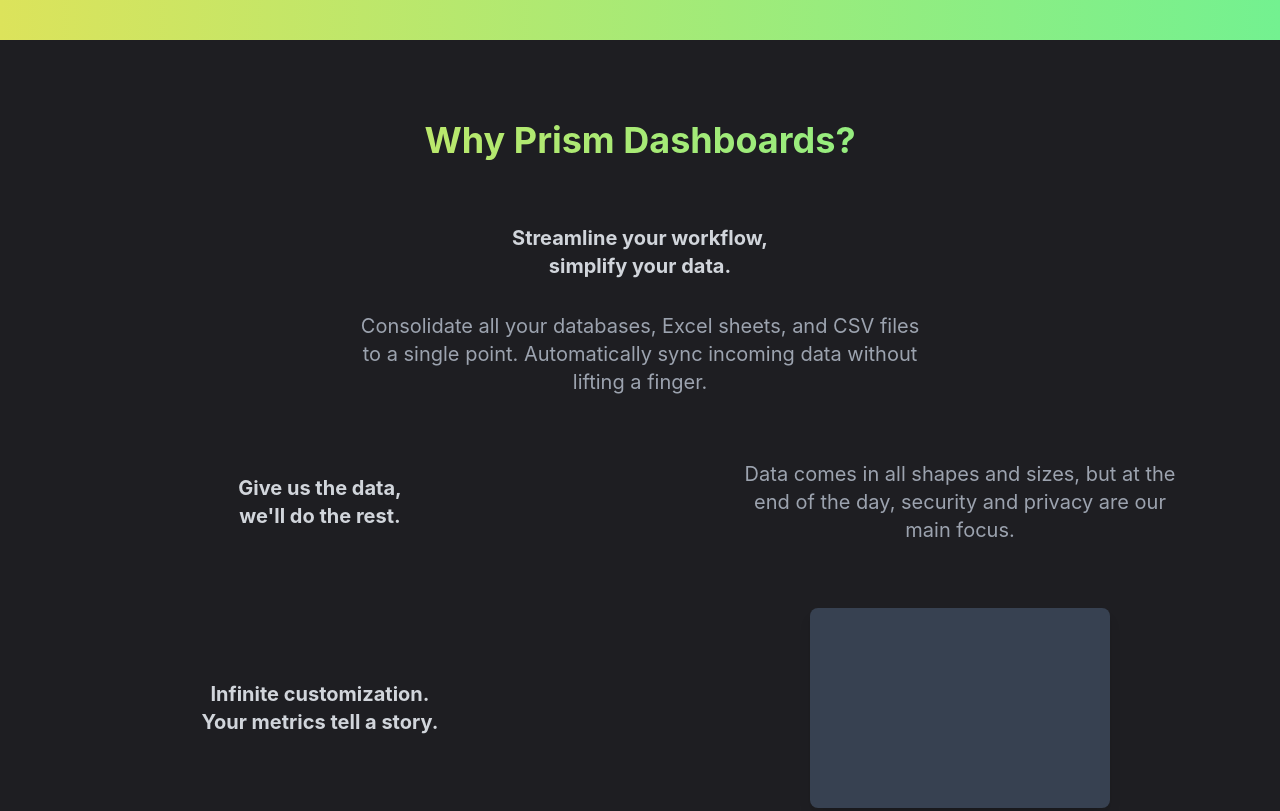
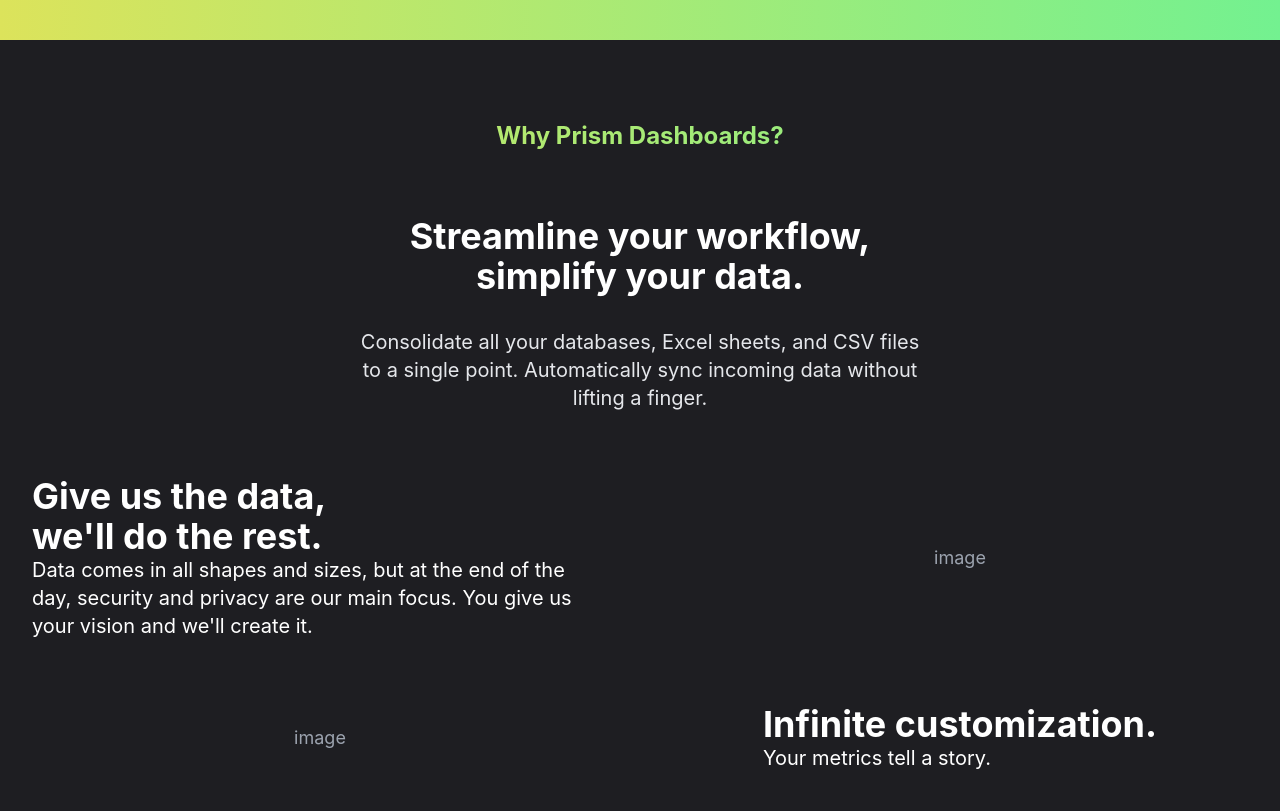
Before and after one commit to hiepngyn/prismdashboards, a plain HTML site: page index.html in a window 1280 px wide. Shown: the part 760-1571 px from the top of the page. Drawn offline with nearby package versions, Linux system fonts and the light colour scheme.

Commit message:
worked on more

```diff
--- a/index.html
+++ b/index.html
@@ -139,7 +139,7 @@
 
 <section id="why-us" class="bg-[#1e1e22] py-20 px-8">
   <!-- Section Title -->
-  <h2 class="text-4xl font-bold text-center text-transparent bg-gradient-to-r from-[#dce35b] to-[#73F190] bg-clip-text mb-16">
+  <h2 class="text-2xl font-bold text-center text-transparent bg-gradient-to-r from-[#dce35b] to-[#73F190] bg-clip-text mb-16">
     Why Prism Dashboards?
   </h2>
 
@@ -148,39 +148,41 @@
   <div class="grid grid-cols-2 gap-16 items-center">
     <!-- Row 1 -->
     <div class="col-span-2 flex flex-col items-center space-y-8">
-      <div class="text-6xl font-bold text-center text-gray-300">
-        <p>Streamline your workflow,</p>
-        <p>simplify your data.</p>
+      <div>
+        <p class="text-4xl font-bold text-center text-white">Streamline your workflow,</p>
+        <p class="text-4xl font-bold text-center text-white">simplify your data.</p>
       </div>
-      <div class="text-lg text-gray-400 text-center max-w-xl">
+      <div class="text-lg text-gray-200 text-center max-w-xl">
         <p>Consolidate all your databases, Excel sheets, and CSV files to a single point. Automatically sync incoming data without lifting a finger.</p>
       </div>
     </div>
 
     <!-- Row 2 -->
     <div class="flex justify-center">
-      <div class="text-6xl font-bold text-center text-gray-300">
-        <p>Give us the data,</p>
-        <p>we'll do the rest.</p>
+      <div >
+        <p class="text-4xl font-bold text-white">Give us the data,</p>
+        <p class="text-4xl font-bold text-white">we'll do the rest.</p>
+        <p>Data comes in all shapes and sizes, but at the end of the day, security and privacy are our main focus. You give us your vision and we'll create it.</p>
       </div>
     </div>
     <div class="flex justify-center">
       <div class="text-lg text-gray-400 text-center max-w-md">
-        <p>Data comes in all shapes and sizes, but at the end of the day, security and privacy are our main focus.</p>
+        image
       </div>
     </div>
 
     <!-- Row 3 -->
     <div class="flex justify-center">
-      <div class="text-6xl font-bold text-center text-gray-300">
-        <p>Infinite customization.</p>
+      <div class="text-lg text-gray-400 text-center max-w-md">
+        image
+      </div>
+    </div>
+    <div class="flex justify-center">
+      <div >
+        <p class="text-4xl font-bold text-white">Infinite customization.</p>
         <p>Your metrics tell a story.</p>
       </div>
     </div>
-    <div class="flex justify-center">
-      <div class="w-[300px] h-[200px] bg-gray-700 rounded-lg shadow-lg"></div>
-    </div>
-  </div>
 </section>
 
 
```
